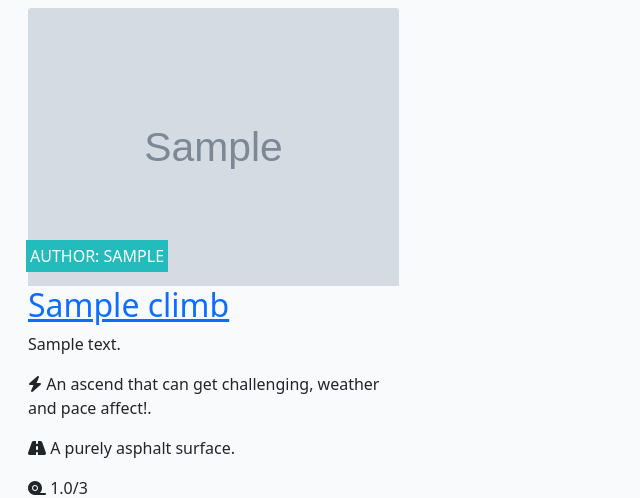
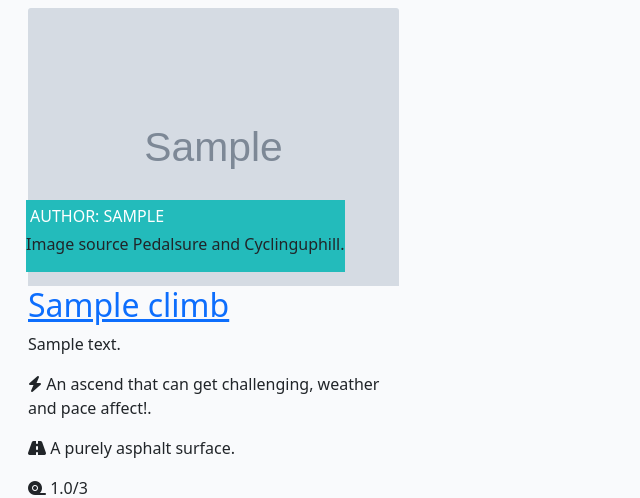
Before and after one commit to SashG91/Off-The-Saddle, a Django app: template templates/index.html in a window 1280 px wide. Shown: the part 228-726 px from the top of the page, without its empty margins (0-640 px from the left). Run offline with Django 3.2, Linux system fonts and the light colour scheme; tables that the repository leaves empty hold one stand-in row (values such as "Sample post"); the template is opened without the code that fills it: values that come from a table or form of the project are taken from there, most other values are stand-ins (such as "Sample title", 1, 10 or a date in 2020); grey boxes marked "Sample" are stand-in pictures; some libraries are stand-ins or nearby versions.

Commit message:
Add imagery source reference

```diff
--- a/templates/index.html
+++ b/templates/index.html
@@ -22,6 +22,7 @@
                                 </a>
                                 <div class="image-flash">
                                     <p class="author">Author: {{ climb.author }}</p>
+                                    <p>Image source Pedalsure and Cyclinguphill.</p>
                                 </div>
                             </div>
                             <a href="{% url '#' climb.slug  %}" class="climb-link">
@@ -57,7 +58,7 @@
                 {% endif %}
                 {% empty %}
                     <h2>UNDER CONSTRUCTION</h2>
-                    <P>Sorry, no climbs are in the system as yet. Our admin team is currently assessing the issue and hopefully our data will be back shortly.</P>
+                    <p>Sorry, no climbs are in the system as yet. Our admin team is currently assessing the issue and hopefully our data will be back shortly.</p>
                 {% endfor %}
 
             </div>
```
